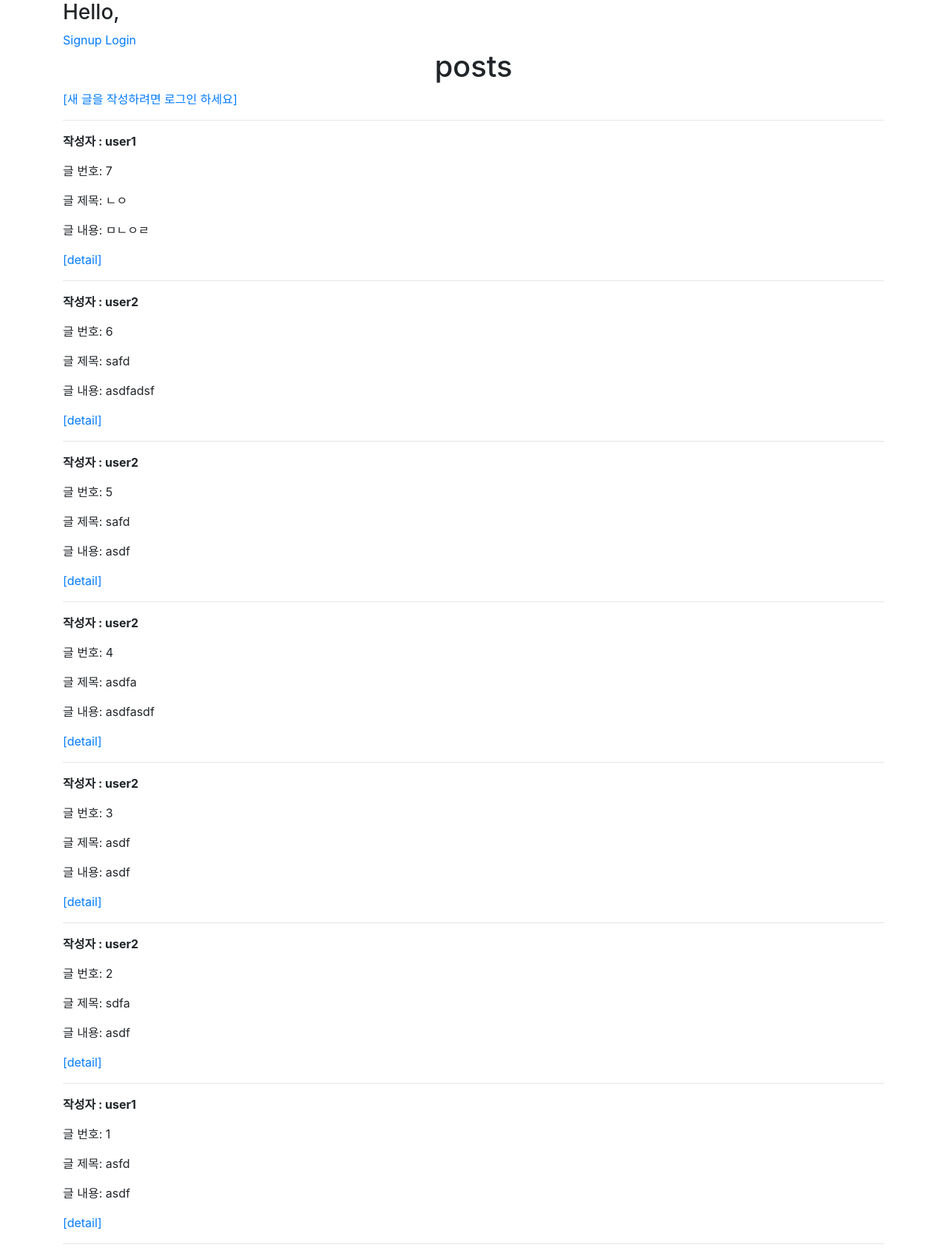
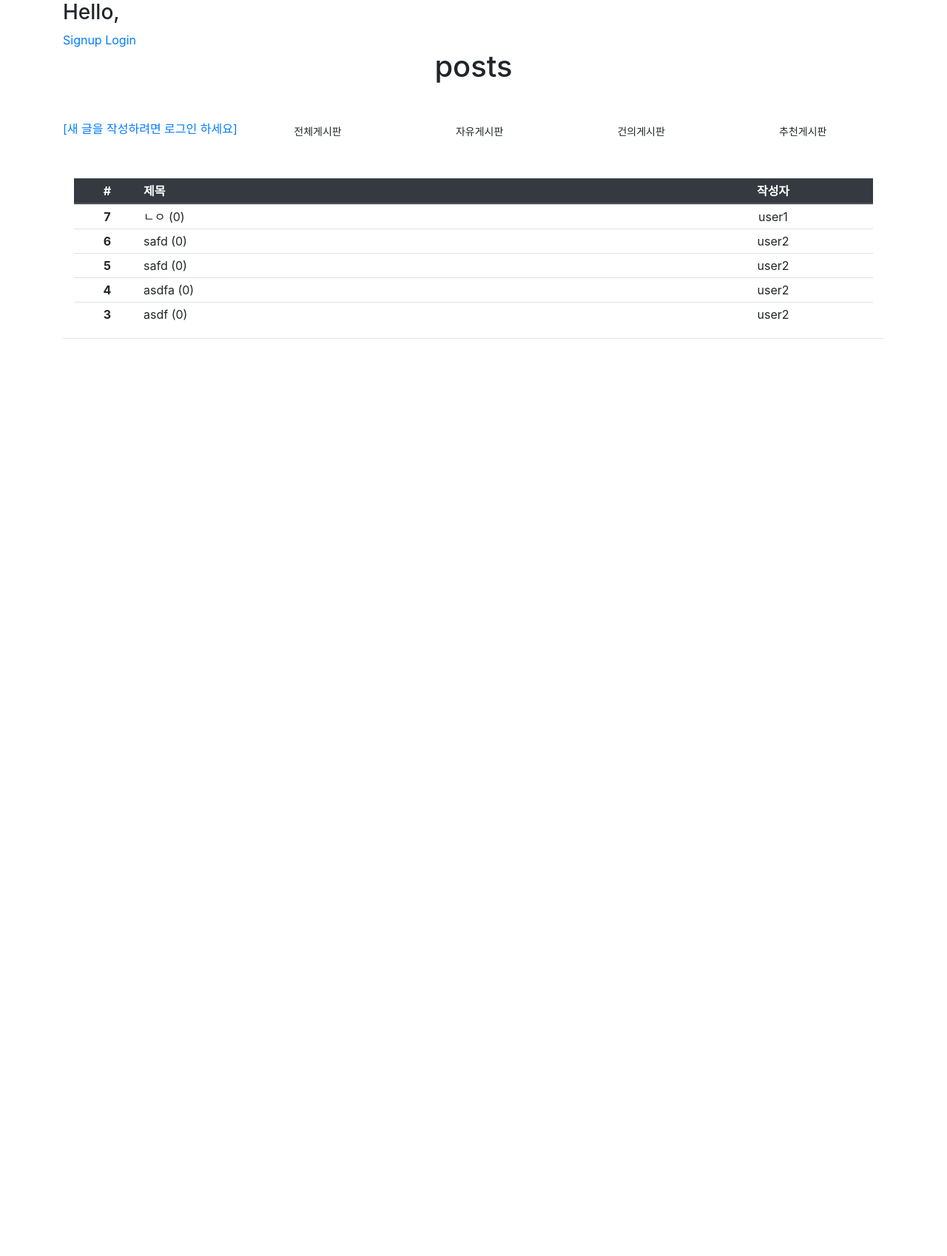
Before and after one commit to minjunkwak94/project, a Django app: page /community/ in a window 1280 px wide. Shown: the whole page at 74% size. After the commit the page ends 458 px from the top, so only its background shows below. Run offline with Django 3.2, Linux system fonts and the light colour scheme; data comes from the database, SQL or seed files in the repository; both versions use the stored data as it was after the commit; parts of the project's set-up code (start-up, migrations or seed data) failed here and were passed over; some libraries are stand-ins or nearby versions.

Commit message:
게시판

```diff
--- a/community/models.py
+++ b/community/models.py
@@ -4,7 +4,7 @@ from django.conf import settings
 # Create your models here.
 class Post(models.Model):
     user = models.ForeignKey(settings.AUTH_USER_MODEL, on_delete=models.CASCADE)
-    # category = models.CharField(max_length=50)
+    category = models.IntegerField()
     title = models.CharField(max_length=50)
     content = models.TextField()
     created_at = models.DateTimeField(auto_now_add=True)
--- a/community/templates/community/create.html
+++ b/community/templates/community/create.html
@@ -1,10 +1,12 @@
 {% extends 'base.html' %}
+{% load bootstrap4 %}
 
 {% block content %}
   <h1 class="text-center">CREATE</h1>
   <form action="" method="POST">
     {% csrf_token %}
-    {{ form.as_p }}
+    <p> 1 : 자유, 2 : 건의, 3: 추천 </p>
+    {% bootstrap_form form %}
     <input type="submit">
   </form>
   <a href="{% url 'community:index' %}">[back]</a>
--- a/community/templates/community/detail.html
+++ b/community/templates/community/detail.html
@@ -1,7 +1,9 @@
 {% extends 'base.html' %}
-
+{% load bootstrap4 %}
 {% block content %}
   <h2 class="text-center">DETAIL</h2>
+  {% comment %} {% bootstrap_form form %} {% endcomment %}
+
   <h3>{{ post.pk }} 번째 글</h3>
   <hr>
   <p>제목: {{ post.title }}</p>
--- a/community/templates/community/index.html
+++ b/community/templates/community/index.html
@@ -1,19 +1,59 @@
 {% extends 'base.html' %}
+{% load bootstrap4 %}
+{% load bootstrap_pagination %}
 
 {% block content %}
-  <h1 class="text-center">posts</h1>
-  {% if request.user.is_authenticated %}
+<h1 class="text-center">posts</h1>
+
+<div class="w-100 my-5">
+    <div class="w-100 btn-group btn-group-sm overflow-auto" role="group">
+    {% if request.user.is_authenticated %}
     <a href="{% url 'community:create' %}">NEW</a>
   {% else %}
     <a href="{% url 'accounts:login' %}">[새 글을 작성하려면 로그인 하세요]</a>
   {% endif %}
+      <button id="btn-0" class="btn my-2 my-sm-0"
+        onclick="location.href='{% url 'community:index' %}'">전체게시판</button>
+      <button id="btn-1" class="btn my-2 my-sm-0"
+        onclick="location.href='{% url 'community:pur_posts' 1 %}'">자유게시판</button>
+      <button id="btn-2" class="btn my-2 my-sm-0"
+        onclick="location.href='{% url 'community:pur_posts' 2 %}'">건의게시판</button>
+      <button id="btn-3" class="btn my-2 my-sm-0"
+        onclick="location.href='{% url 'community:pur_posts' 3 %}'">추천게시판</button>
+    </div>
+</div>
+
+  <table class="table row m-0">
+    <thead class="col-12 thead-dark">
+      <tr class="row w-100 m-0">
+        <th class="col-1 text-center p-1">#</th>
+        <th class="col-7 col-md-8 p-1">제목</th>
+        <th class="col-4 col-md-3 p-1 text-center">작성자</th>
+      </tr>
+    </thead>
+    <tbody class="col-12">
+      {% for post in page_obj %}
+      <tr class="row m-0" onclick="location.href='{% url 'community:detail' post.pk %}'" style="cursor:pointer;">
+        <th class="col-1 p-1 text-center">{{ post.pk }}</th>
+        <td class="col-7 col-md-8 p-1 text-truncate" colspan="2">{{ post.title }} ({{ post.comment_p_set.all|length }})</td>
+        <td class="col-4 col-md-3 p-1 text-center text-truncate">{{ post.user }}</td>
+      </tr>
+      {% endfor %}
+    </tbody>
+  </table>
+
+
+
   <hr>
-  {% for post in posts %}
+  {% comment %} {% for post in page_obj %}
+
     <p><b>작성자 : {{ post.user }}</b></p>
-    <p>글 번호: {{ post.pk }}</p>
-    <p>글 제목: {{ post.title }}</p>
-    <p>글 내용: {{ post.content }}</p>
-    <a href="{% url 'community:detail' post.pk %}">[detail]</a>
+    <p>{{ post.pk }}번째 글. 제목: {{ post.title }} </p>
+    <p>내용: {{ post.content }}</p>
+    <a href="{% url 'community:detail' post.pk %}">[자세히...]</a>
     <hr>
-  {% endfor %}
+  {% endfor %} {% endcomment %}
+  <div class="d-flex justify-content-center my-5">
+    {% bootstrap_paginate page_obj range=5 show_prev_next="false" show_first_last="true" %}
+  </div>
 {% endblock %}
--- a/community/templates/community/update.html
+++ b/community/templates/community/update.html
@@ -1,10 +1,12 @@
 {% extends 'base.html' %}
+{% load bootstrap4 %}
 
 {% block content %}
   <h1 class="text-center">UPDATE</h1>
   <form action="" method="POST">
     {% csrf_token %}
-    {{ form.as_p }}
+    <p> 1 : 자유, 2 : 건의, 3: 추천 </p>
+   {% bootstrap_form form %}
     <input type="submit">
   </form>
   <hr>
--- a/community/urls.py
+++ b/community/urls.py
@@ -11,4 +11,5 @@ urlpatterns = [
     path('<int:post_pk>/delete/', views.delete, name='delete'),
     path('<int:post_pk>/comments/', views.comments_create, name='comments_create'),
     path('<int:post_pk>/comments/<int:comment_pk>/delete/', views.comments_delete, name='comments_delete'),
+    path('<int:category_pk>/posts/', views.pur_posts, name='pur_posts'),
 ]
--- a/community/views.py
+++ b/community/views.py
@@ -15,7 +15,7 @@ def index(request):
     page_obj = paginator.get_page(page_number)
 
     context = {
-        'posts': posts,
+        # 'posts': posts,
         'page_obj':page_obj,
     }
     return render(request, 'community/index.html', context)
@@ -41,10 +41,12 @@ def create(request):
 
 def detail(request, post_pk):
     post = get_object_or_404(Post, pk=post_pk)
+    form = PostForm(instance=post)
     comment_form = CommentForm()
     comments = post.comment_set.all()
     context = {
         'post': post,
+        'form' : form,
         'comment_form': comment_form,
         'comments': comments,
     }
@@ -113,3 +115,17 @@ def comments_delete(request, post_pk, comment_pk):
         if request.user == comment.user:
             comment.delete()
     return redirect('community:detail', post_pk)
+
+def pur_posts(request, category_pk):
+    if int(category_pk) > 3:
+        return redirect('community:posts')
+    posts = Post.objects.filter(category=category_pk).order_by('-id')
+    paginator = Paginator(posts, 10)
+    page_number = request.GET.get('page')
+    page_obj = paginator.get_page(page_number)
+    context = {
+        'posts': posts,
+        'page_obj': page_obj,
+        'category_pk': category_pk,
+    }
+    return render(request, 'community/index.html', context)
--- a/final_pjt_back/settings.py
+++ b/final_pjt_back/settings.py
@@ -43,6 +43,9 @@ INSTALLED_APPS = [
     'django.contrib.staticfiles',
 
     'rest_framework',
+    'django_extensions',
+    'bootstrap4',
+    'bootstrap_pagination',
 ]
 
 MIDDLEWARE = [
--- a/final_pjt_back/templates/base.html
+++ b/final_pjt_back/templates/base.html
@@ -7,20 +7,29 @@
   <title>Document</title>
 </head>
 <body>
-
+{% load bootstrap4 %}
+{% load static %}
 
 <div class="container">
     <h3>Hello, {{ user.username }}</h3>
     {% if request.user.is_authenticated %}
       <a href="{% url 'accounts:update' %}">정보수정</a>
+      <p>
       <form action="{% url 'accounts:logout' %}" method="POST">
         {% csrf_token %}
-        <input type="submit" value="Logout">
+        {% buttons %}
+        <button type="submit" class="btn btn-primary"> logout </button>
+        {% endbuttons %}
       </form>
       <form action="{% url 'accounts:delete' %}" method="POST">
         {% csrf_token %}
-        <input type="submit" value="회원탈퇴">
+        {% buttons %}
+        <button type="submit" class="btn btn-danger"> 회원탈퇴 </button>
+        {% endbuttons %}
       </form>
+      </p>
+
+
     {% else %}
       <a href="{% url 'accounts:signup' %}">Signup</a>
       <a href="{% url 'accounts:login' %}">Login</a>
@@ -35,5 +44,6 @@
 <script src="https://code.jquery.com/jquery-3.5.1.slim.min.js" integrity="sha384-DfXdz2htPH0lsSSs5nCTpuj/zy4C+OGpamoFVy38MVBnE+IbbVYUew+OrCXaRkfj" crossorigin="anonymous"></script>
 <script src="https://cdn.jsdelivr.net/npm/popper.js@1.16.1/dist/umd/popper.min.js" integrity="sha384-9/reFTGAW83EW2RDu2S0VKaIzap3H66lZH81PoYlFhbGU+6BZp6G7niu735Sk7lN" crossorigin="anonymous"></script>
 <script src="https://stackpath.bootstrapcdn.com/bootstrap/4.5.2/js/bootstrap.min.js" integrity="sha384-B4gt1jrGC7Jh4AgTPSdUtOBvfO8shuf57BaghqFfPlYxofvL8/KUEfYiJOMMV+rV" crossorigin="anonymous"></script>
+
 </body>
 </html>
```
Also changed, not shown: community/migrations/0002_post_category.py (added), db.sqlite3, 1 other file.
